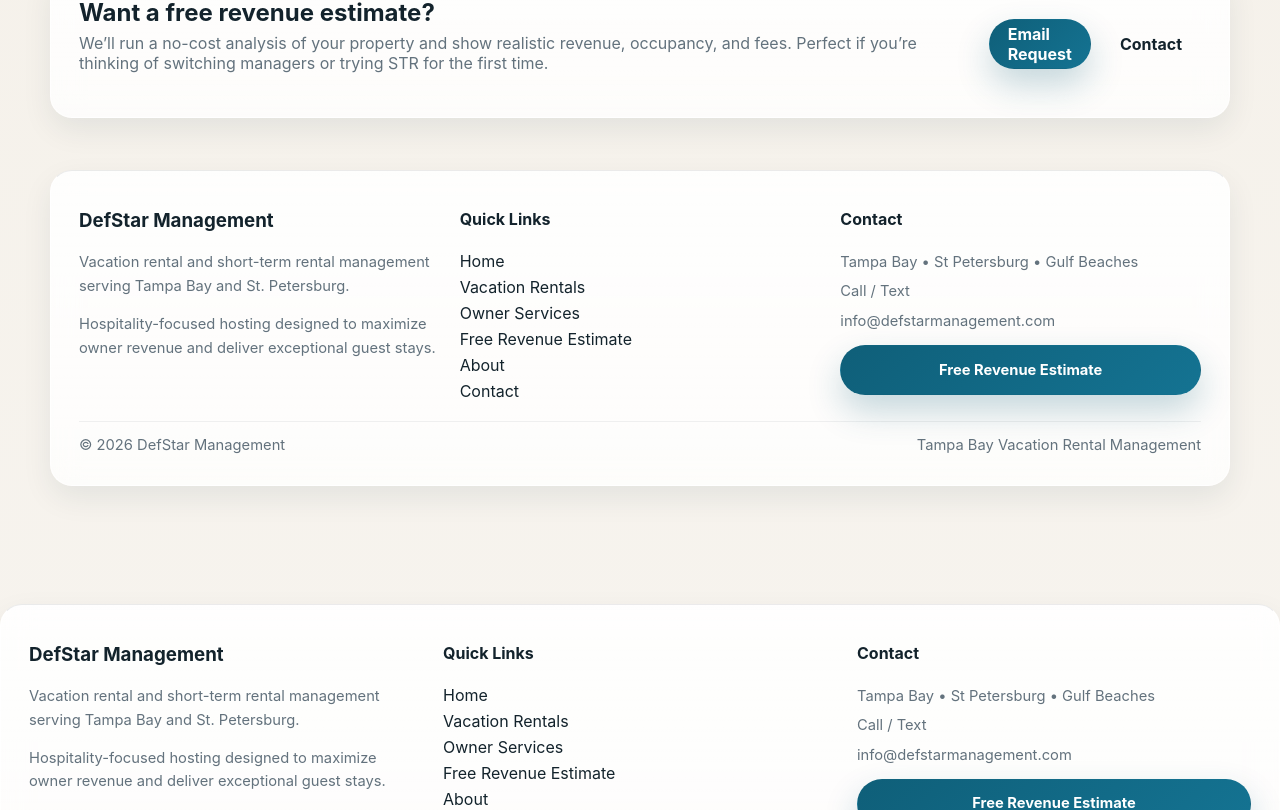
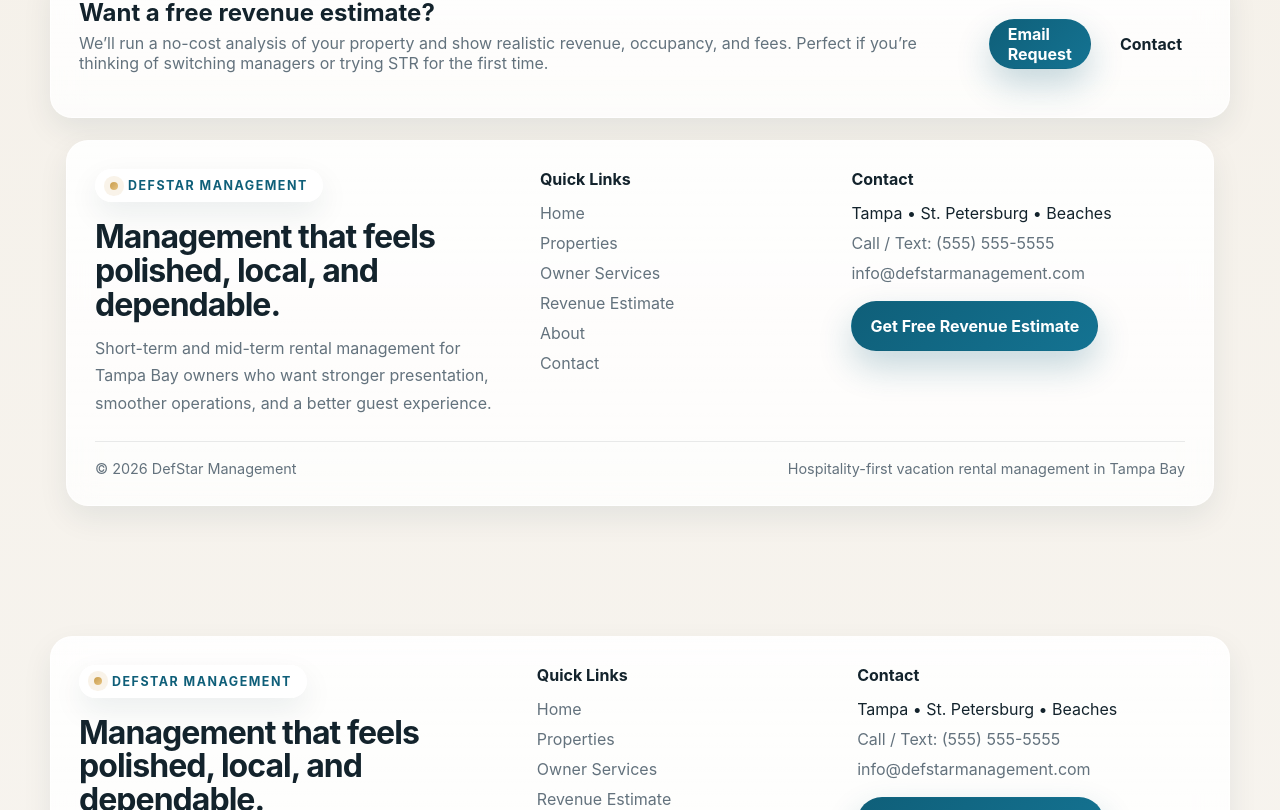
Before and after one commit to defazio75/Defstar, a Next.js app: page / in a window 1280 px wide. Shown: the part 3090-3900 px from the top of the page. Built offline with nearby package versions, Linux system fonts and the light colour scheme.

Commit message:
Refactor Footer component layout and content

```diff
--- a/components/Footer.js
+++ b/components/Footer.js
@@ -1,85 +1,54 @@
+import Link from "next/link";
+
 export default function Footer() {
   return (
-    <footer
-      className="card"
-      style={{
-        marginTop: 30,
-        borderTop: "1px solid rgba(15,23,32,0.08)",
-      }}
-    >
-      <div
-        className="grid grid-3"
-        style={{
-          gap: 20,
-          paddingTop: 10,
-        }}
-      >
-        {/* Brand */}
+    <footer className="footer-wrap">
+      <div className="container">
+        <div className="card footer-card">
+          <div className="footer-grid">
             <div>
-          <h3 style={{ marginTop: 0 }}>DefStar Management</h3>
-
-          <p className="muted small">
-            Vacation rental and short-term rental management
-            serving Tampa Bay and St. Petersburg.
-          </p>
-
-          <p className="muted small">
-            Hospitality-focused hosting designed to maximize
-            owner revenue and deliver exceptional guest stays.
+              <div className="eyebrow">DefStar Management</div>
+              <h3 className="section-title" style={{ marginTop: 18, fontSize: "2rem" }}>
+                Management that feels polished, local, and dependable.
+              </h3>
+              <p className="section-copy" style={{ marginTop: 14 }}>
+                Short-term and mid-term rental management for Tampa Bay owners who want
+                stronger presentation, smoother operations, and a better guest experience.
               </p>
             </div>
 
-        {/* Navigation */}
             <div>
-          <h4 style={{ marginTop: 0 }}>Quick Links</h4>
-
-          <div style={{ display: "grid", gap: 6 }}>
-            <a href="/">Home</a>
-            <a href="/properties">Vacation Rentals</a>
-            <a href="/owners">Owner Services</a>
-            <a href="/revenue-estimate">Free Revenue Estimate</a>
-            <a href="/about">About</a>
-            <a href="/contact">Contact</a>
+              <h4 style={{ marginTop: 0, marginBottom: 14 }}>Quick Links</h4>
+              <div className="footer-links">
+                <Link href="/">Home</Link>
+                <Link href="/properties">Properties</Link>
+                <Link href="/owners">Owner Services</Link>
+                <Link href="/revenue-estimate">Revenue Estimate</Link>
+                <Link href="/about">About</Link>
+                <Link href="/contact">Contact</Link>
               </div>
             </div>
 
-        {/* Contact */}
             <div>
-          <h4 style={{ marginTop: 0 }}>Contact</h4>
+              <h4 style={{ marginTop: 0, marginBottom: 14 }}>Contact</h4>
+              <div className="footer-links">
+                <span>Tampa • St. Petersburg • Beaches</span>
+                <a href="tel:+15555555555">Call / Text: (555) 555-5555</a>
+                <a href="mailto:info@defstarmanagement.com">info@defstarmanagement.com</a>
+              </div>
 
-          <div className="muted small" style={{ display: "grid", gap: 6 }}>
-            <div>Tampa Bay • St Petersburg • Gulf Beaches</div>
-
-            <a href="tel:+15555555555">Call / Text</a>
-
-            <a href="mailto:info@defstarmanagement.com">
-              info@defstarmanagement.com
-            </a>
-
-            <a href="/revenue-estimate" className="btn btn-primary" style={{ marginTop: 6 }}>
-              Free Revenue Estimate
-            </a>
+              <div className="btn-row" style={{ marginTop: 18 }}>
+                <Link href="/revenue-estimate" className="btn btn-primary">
+                  Get Free Revenue Estimate
+                </Link>
               </div>
             </div>
           </div>
 
-      {/* Bottom bar */}
-      <div
-        style={{
-          marginTop: 20,
-          paddingTop: 12,
-          borderTop: "1px solid rgba(15,23,32,0.06)",
-          display: "flex",
-          justifyContent: "space-between",
-          flexWrap: "wrap",
-          gap: 8,
-        }}
-        className="muted small"
-      >
+          <div className="footer-bottom">
             <div>© {new Date().getFullYear()} DefStar Management</div>
-
-        <div>
-          Tampa Bay Vacation Rental Management
+            <div>Hospitality-first vacation rental management in Tampa Bay</div>
+          </div>
         </div>
       </div>
     </footer>
```
Lines whose indentation alone changed are shown as unchanged.
